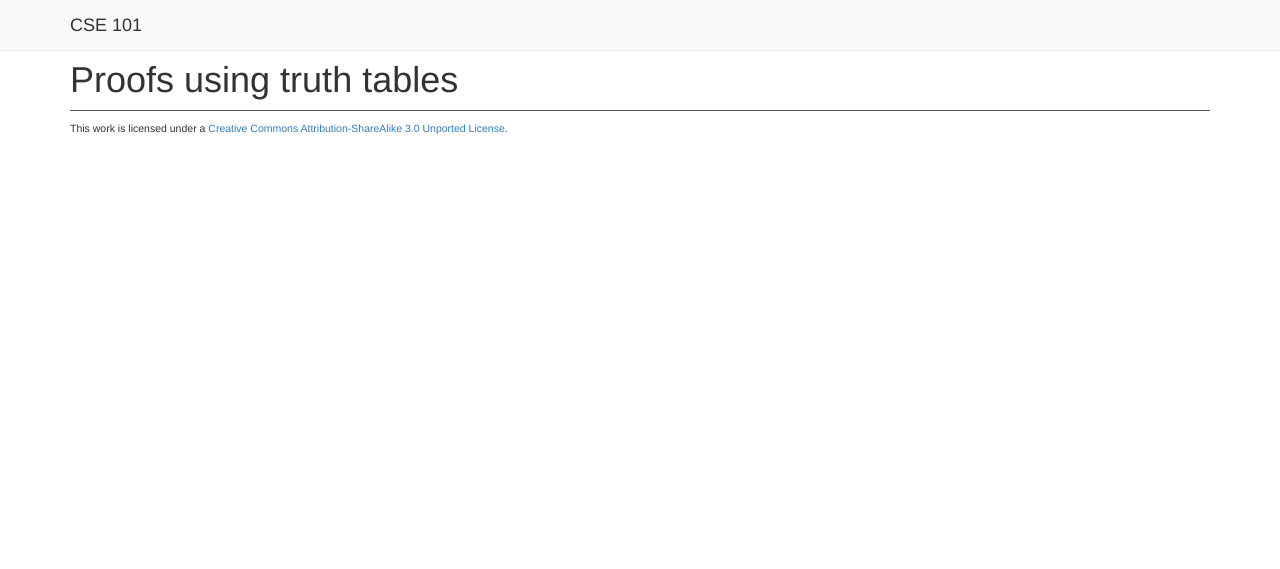
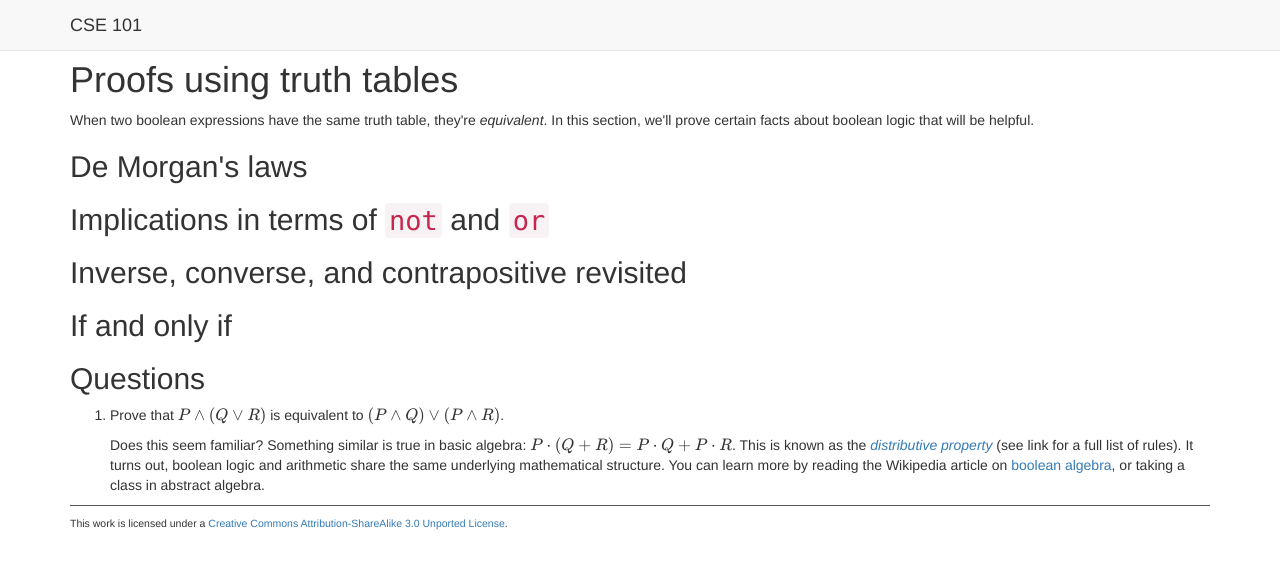
Before and after one commit to jstnhuang/cse101, a Jekyll site: the page built from notes/discrete-math/proofs-using-truth-tables.html, in a window 1280 px wide. Shown: the top 569 px of the page. Built offline with Jekyll 4.4.1, drawn with Linux system fonts in a browser that asks for light colours; nearby versions of some CDN libraries; formulas are drawn with MathJax 3.

Commit message:
Checkpoint.

```diff
--- a/notes/discrete-math/proofs-using-truth-tables.html
+++ b/notes/discrete-math/proofs-using-truth-tables.html
@@ -4,3 +4,14 @@ layout: note
 ---
 
 <h1>{{page.title}}</h1>
+<p>When two boolean expressions have the same truth table, they're <em>equivalent</em>. In this section, we'll prove certain facts about boolean logic that will be helpful.</p>
+
+<h2>De Morgan's laws</h2>
+<h2>Implications in terms of <code>not</code> and <code>or</code></h2>
+<h2>Inverse, converse, and contrapositive revisited</h2>
+<h2>If and only if</h2>
+<h2>Questions</h2>
+<ol>
+  <li><p>Prove that $P \land (Q \lor R)$ is equivalent to $(P \land Q) \lor (P \land R)$.</p>
+  <p>Does this seem familiar? Something similar is true in basic algebra: $P \cdot (Q + R) = P \cdot Q + P \cdot R$. This is known as the <a href="http://en.wikipedia.org/wiki/Distributive_property#Propositional_logic"><em>distributive property</em></a> (see link for a full list of rules). It turns out, boolean logic and arithmetic share the same underlying mathematical structure. You can learn more by reading the Wikipedia article on <a href="http://en.wikipedia.org/wiki/Boolean_algebra_(structure)">boolean algebra</a>, or taking a class in abstract algebra.</p>
+</ol>
```
